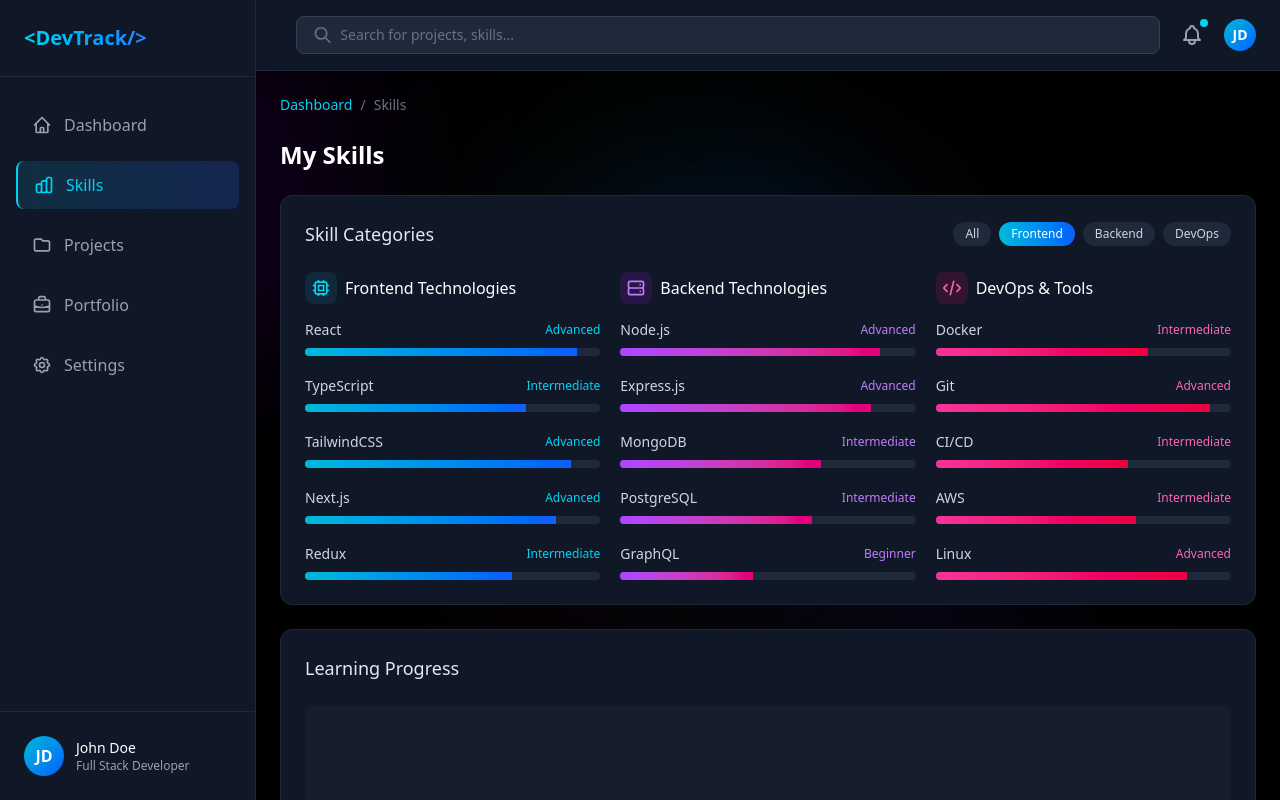
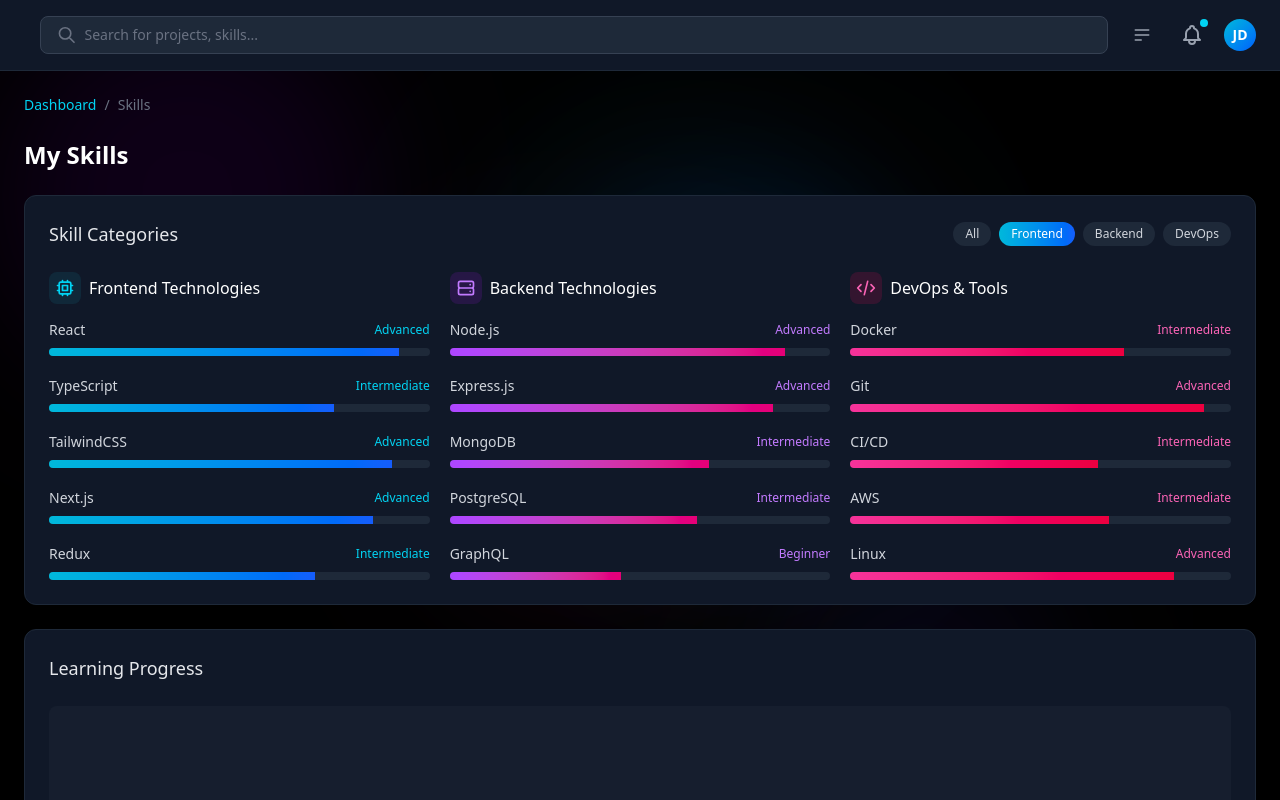
Before and after one commit to nazmisani/DevTrack_Client, a Next.js app in the folder my-app/: page /skills in a window 1280 px wide. Shown: the top 800 px of the page. Built offline with nearby package versions, Linux system fonts and the light colour scheme.

Commit message:
feat: enhance sidebar functionality with overlay and desktop toggle button

```diff
--- a/my-app/src/app/layout-with-sidebar.tsx
+++ b/my-app/src/app/layout-with-sidebar.tsx
@@ -39,7 +39,7 @@ export default function LayoutWithSidebar({
         <aside
           className={`fixed inset-y-0 left-0 w-64 bg-gray-900 bg-opacity-60 backdrop-blur-lg border-r border-gray-800 transform sidebar-transition z-50 ${
             sidebarOpen ? "translate-x-0" : "-translate-x-full"
-          } md:translate-x-0 md:block`}
+          }`}
         >
           <div className="p-6 border-b border-gray-800">
             <div className="flex items-center">
@@ -230,17 +230,18 @@ export default function LayoutWithSidebar({
           </button>
         </div>
 
-        {/* Overlay for mobile when sidebar is open */}
-        {sidebarOpen && (
+        {/* Overlay when sidebar is open - works on all screen sizes */}
+
+{sidebarOpen && (
           <div
-            className="fixed inset-0 bg-black bg-opacity-50 z-40 md:hidden overlay-fade-in"
+            className="fixed inset-0 bg-black bg-opacity-50 z-40 overlay-fade-in"
             onClick={toggleSidebar}
             aria-hidden="true"
           ></div>
         )}
 
         {/* Main Content */}
-        <main className="flex-1 md:ml-64">
+        <main className={`flex-1 transition-all duration-300 ${sidebarOpen ? "ml-0 md:ml-64" : "ml-0"}`}>
           {/* Header / Top Bar */}
           <header className="bg-gray-900 bg-opacity-60 backdrop-blur-lg border-b border-gray-800 sticky top-0 z-40">
             <div className="flex items-center justify-between px-6 py-4">
@@ -305,6 +306,36 @@ export default function LayoutWithSidebar({
 
               {/* Right-side icons */}
               <div className="flex items-center space-x-4">
+                {/* Desktop sidebar toggle button */}
+                <button
+                  className="hidden md:flex p-2 text-gray-400 hover:text-cyan-400 transition-colors"
+                  onClick={toggleSidebar}
+                  aria-label="Toggle sidebar"
+                >
+                  <svg
+                    xmlns="http://www.w3.org/2000/svg"
+                    className="h-5 w-5"
+                    fill="none"
+                    viewBox="0 0 24 24"
+                    stroke="currentColor"
+                  >
+                    {sidebarOpen ? (
+                      <path
+                        strokeLinecap="round"
+                        strokeLinejoin="round"
+                        strokeWidth={2}
+                        d="M11 19l-7-7 7-7m8 14l-7-7 7-7"
+                      />
+                    ) : (
+                      <path
+                        strokeLinecap="round"
+                        strokeLinejoin="round"
+                        strokeWidth={2}
+                        d="M4 6h16M4 12h16M4 18h7"
+                      />
+                    )}
+                  </svg>
+                </button>
                 <button className="relative p-1 text-gray-400 hover:text-cyan-400 transition-colors">
                   <svg
                     xmlns="http://www.w3.org/2000/svg"
```
